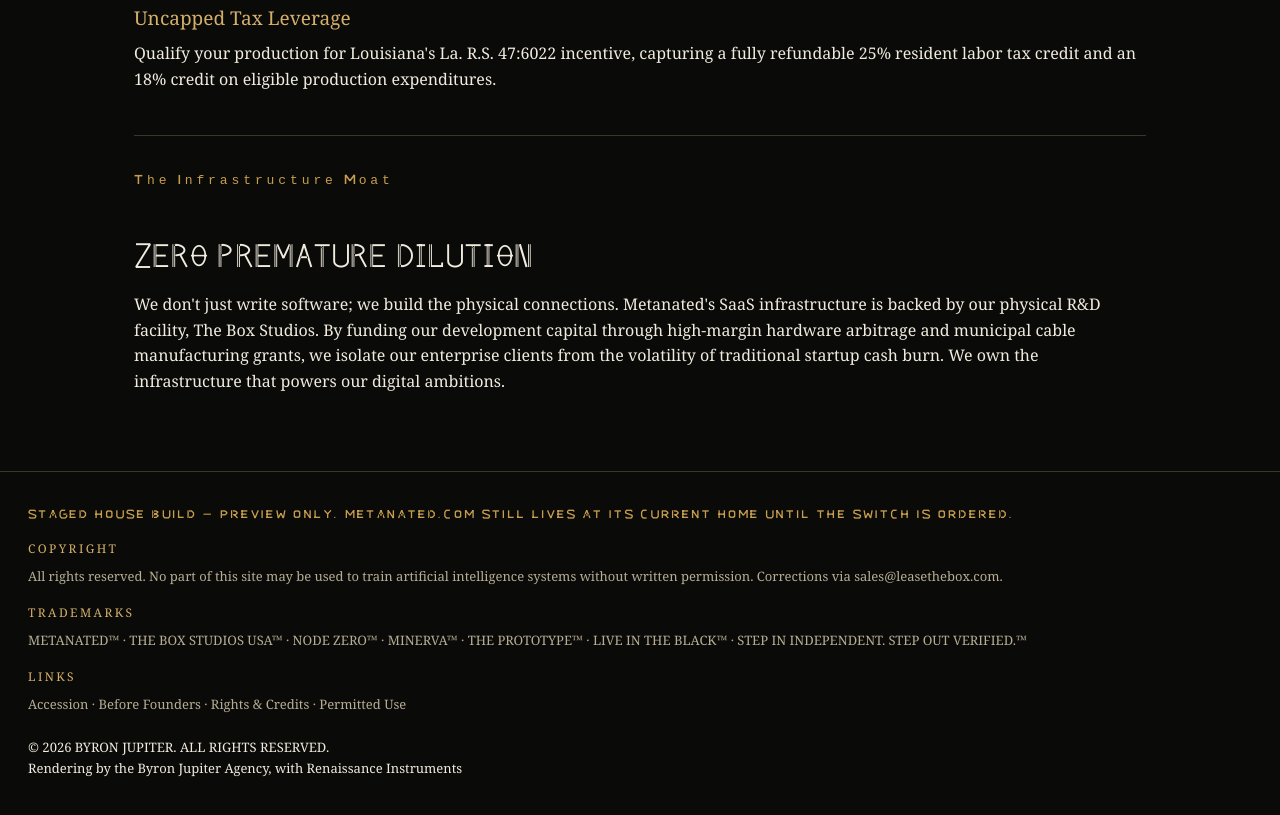
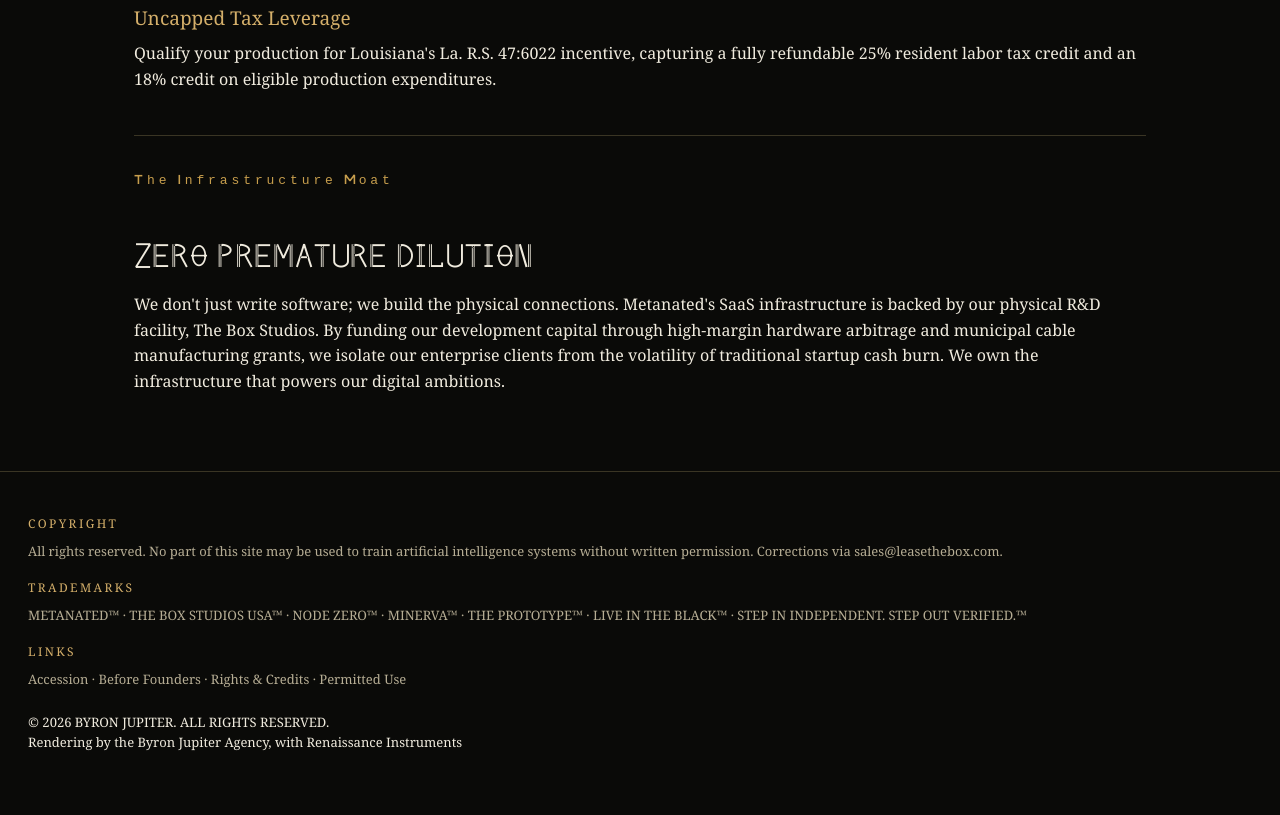
Before and after one commit to jupemagazine-usa/metanated-com, a plain HTML site: page enterprise.html in a window 1280 px wide. Shown: the part 1135-1950 px from the top of the page. Drawn offline with Linux system fonts and the light colour scheme.

Commit message:
The switch is executed — staged-preview notice removed (2026-10-24)

```diff
--- a/enterprise.html
+++ b/enterprise.html
@@ -72,7 +72,6 @@
 </main>
 
 <footer>
-<p class="stage">Staged house build — preview only. metanated.com still lives at its current home until the switch is ordered.</p>
 <h4>Copyright</h4>
 <p>All rights reserved. No part of this site may be used to train artificial intelligence systems without written permission. Corrections via sales@leasethebox.com.</p>
 <h4>Trademarks</h4>
```
Also changed, not shown: handbook.html (+0 -1 lines), index.html (+0 -1 lines), magazine.html (+0 -1 lines), marketplace.html (+0 -1 lines), museum-tours.html (+0 -1 lines), museum.html (+0 -1 lines), textbook.html (+0 -1 lines).
